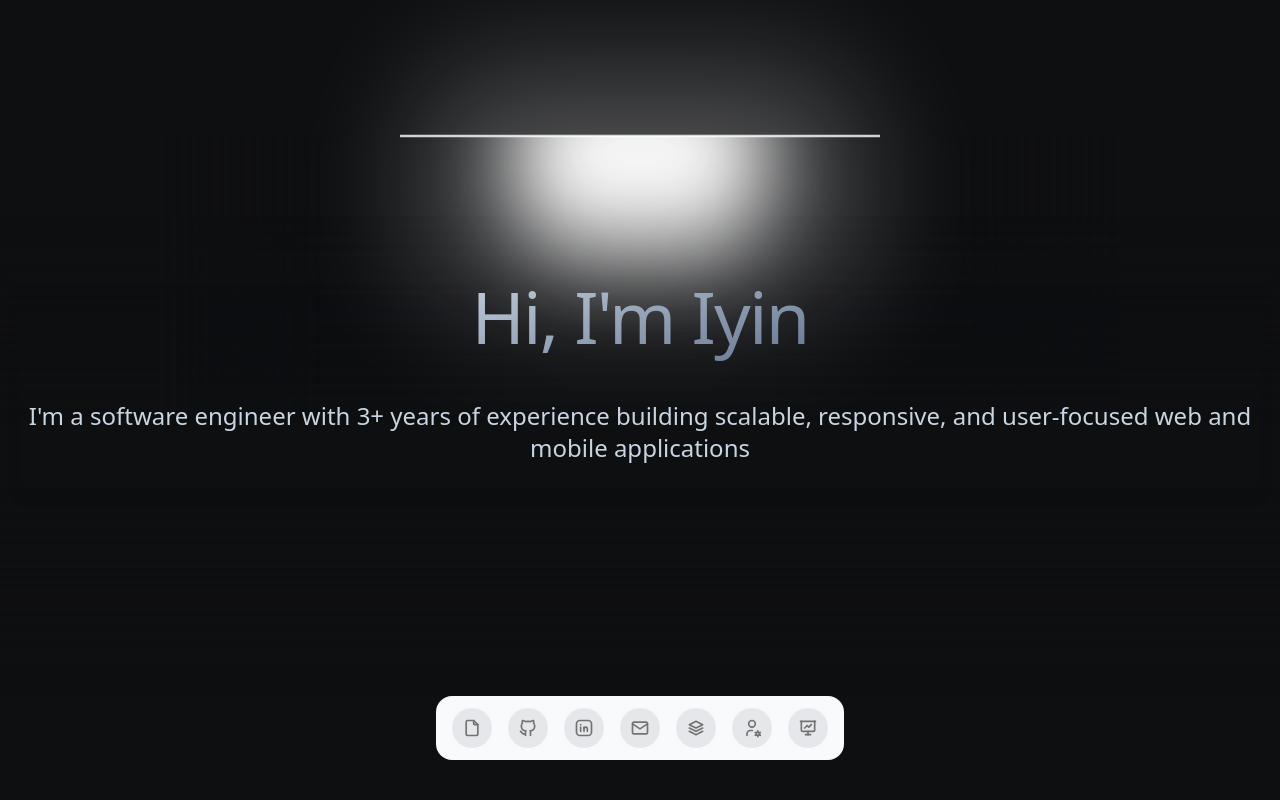
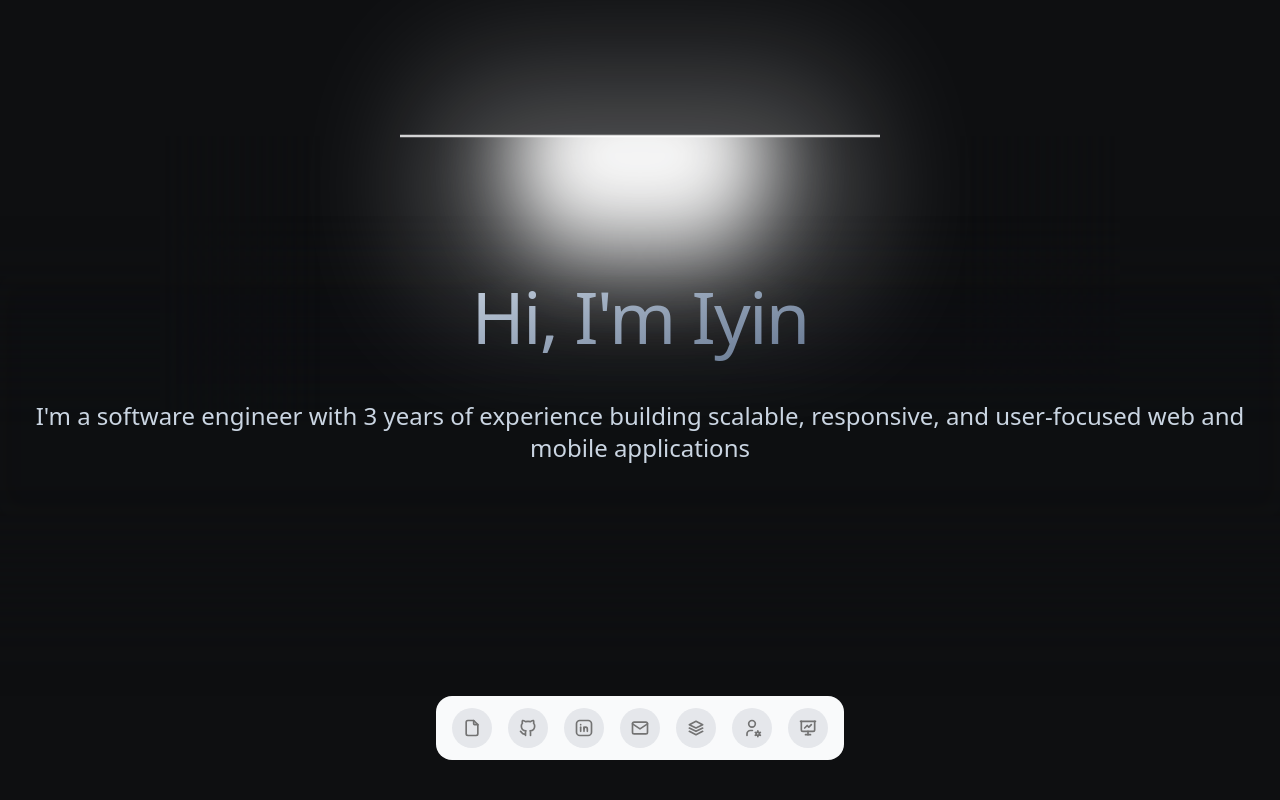
Before and after one commit to Iyin0/iyin, a Next.js app: page / in a window 1280 px wide. Shown: the top 800 px of the page. Built offline with nearby package versions, Linux system fonts and the light colour scheme.

Commit message:
update yoe

```diff
--- a/app/page.tsx
+++ b/app/page.tsx
@@ -36,7 +36,7 @@ export default function Home() {
           }}
           className="mt-4 text-center text-lg sm:text-2xl text-[#cad5e2] py-4"
         >
-          {`I'm a software engineer with ${yearsOfExperience}+ years of experience building scalable, responsive, and user-focused web and mobile applications`}
+          {`I'm a software engineer with ${yearsOfExperience} years of experience building scalable, responsive, and user-focused web and mobile applications`}
         </motion.p>
       </LampContainer>
       <div className="flex items-center justify-center h-auto w-full fixed bottom-10 -mt-20">
```
